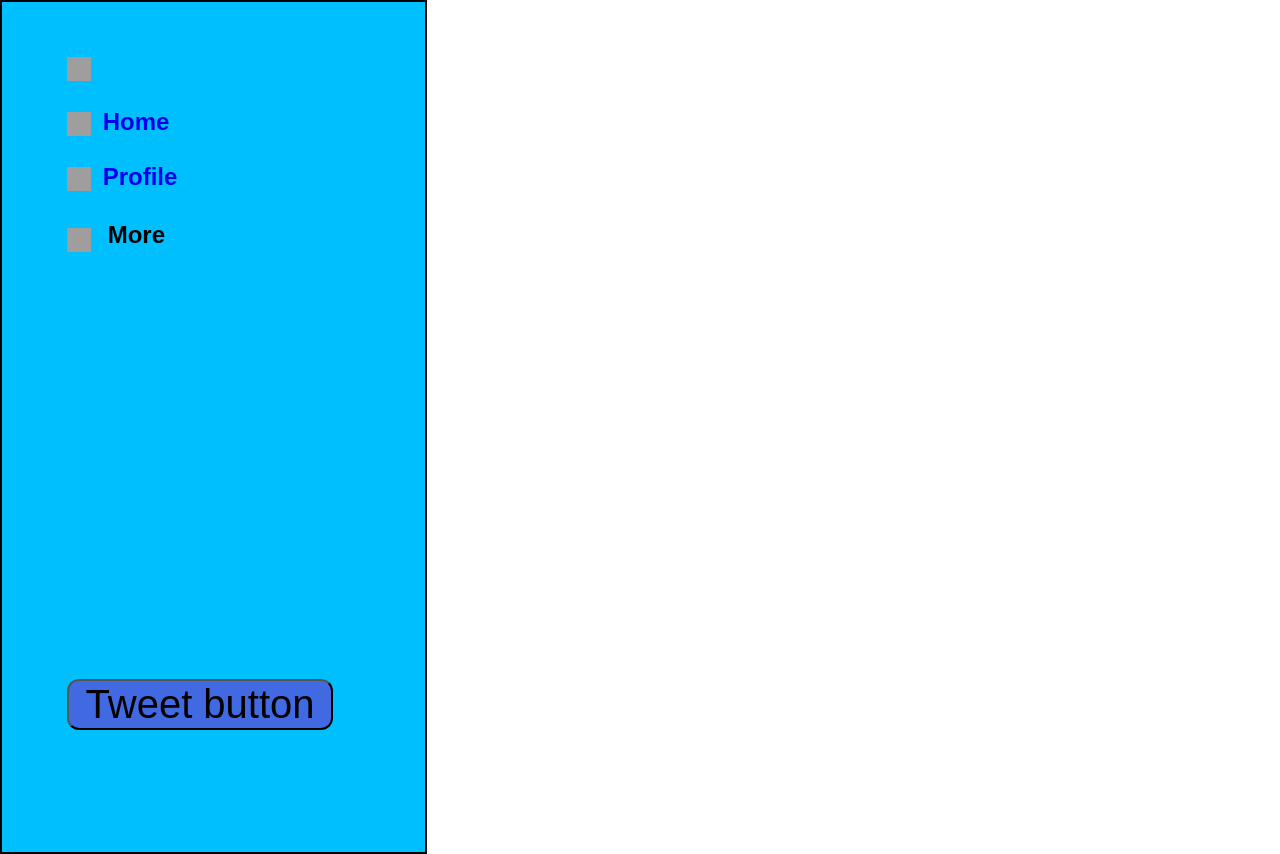
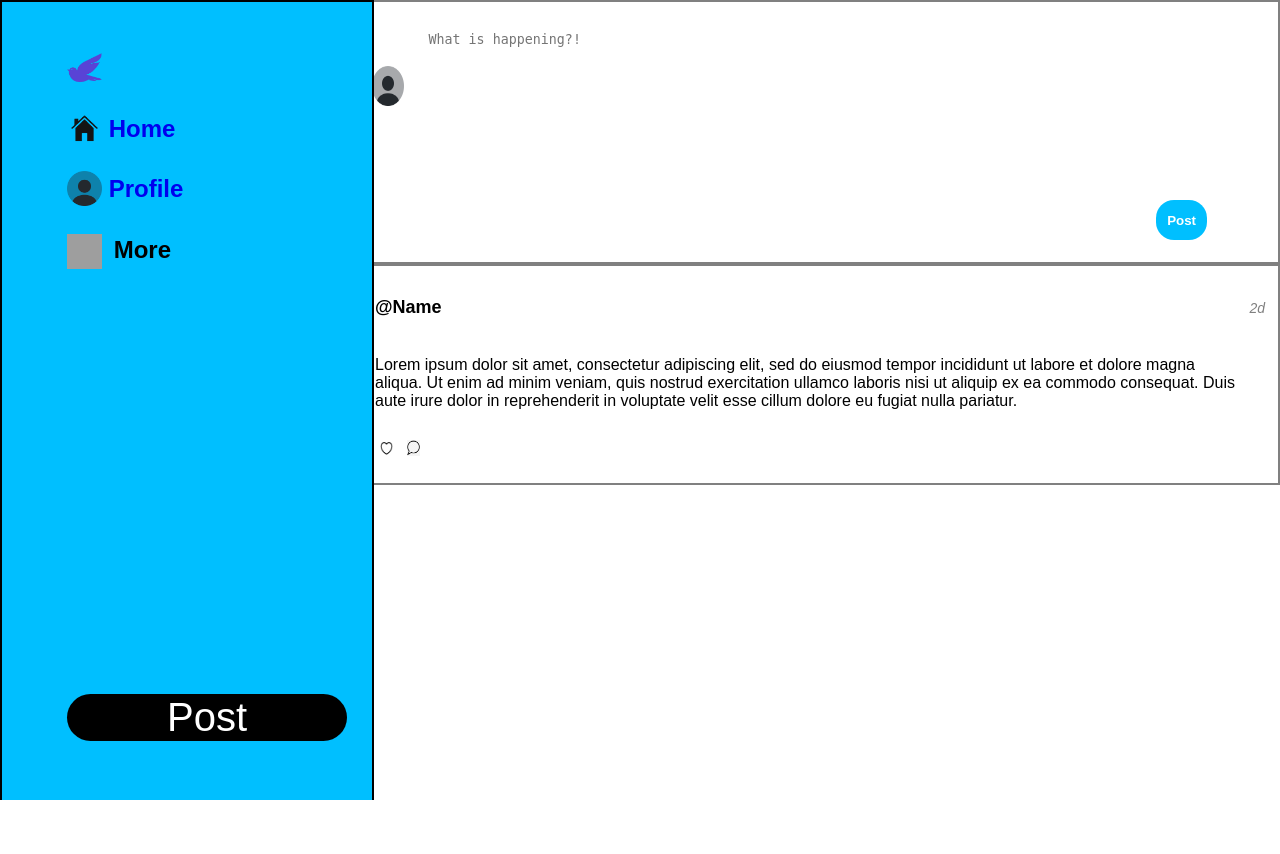
Before and after one commit to WhatABeatifulDuwang/Chirpify, a PHP site: page /home.php in a window 1280 px wide. After the commit the page ends 800 px from the top, so only its background shows below. Run offline with PHP 8.4, Linux system fonts and the light colour scheme; grey boxes are pictures that could not be loaded.

Commit message:
Homepage design almost finished

```diff
--- a/project/home.php
+++ b/project/home.php
@@ -1,3 +1,4 @@
+<?php include_once('database.php');?>
 <!DOCTYPE html>
 <html lang="en">
 <head>
@@ -5,6 +6,7 @@
     <meta name="viewport" content="width=device-width, initial-scale=1.0">
     <title>Home</title>
     <link rel="stylesheet" href="styles.css">
+    <link rel="script" href="scripts.js">
 </head>
 <body>
     <div class="row">
@@ -12,10 +14,53 @@
             <?php include "navbar.php"?>
         </div>
         <div class="column">
-
-        </div>
-        <div class="column">
-
+            <div class="tweetPost">
+                <form>
+                    <img src="assets/imgs/profile-icon.png" alt="profile_picture">
+                    <label>
+                        <textarea placeholder="What is happening?!"></textarea>
+                    </label>
+                    <button type="submit">Post</button>
+                </form>
+            </div>
+            <div class="tweetOverview">
+                <table>
+                    <?php
+                    /*
+                        $tweets = getAllTweets();
+                        foreach($tweets as $tweet)
+                        {
+                    */
+                        ?>
+                        <tr>
+                            <td class="userName">
+                                <p>@Name</p>
+                                <?php /* echo $tweet['userId']; */?>
+                            </td>
+                            <td class="time_posted">
+                                <p>2d</p>
+                                <?php /* echo $tweet['createdAt']; */?>
+                            </td>
+                        </tr>
+                        <tr>
+                            <td class="tweetText">
+                                <p>Lorem ipsum dolor sit amet, consectetur adipiscing elit, sed do eiusmod tempor incididunt ut labore et dolore magna aliqua. Ut enim ad minim veniam, quis nostrud exercitation ullamco laboris nisi ut aliquip ex ea commodo consequat. Duis aute irure dolor in reprehenderit in voluptate velit esse cillum dolore eu fugiat nulla pariatur.</p>
+                                <?php /* echo $tweet['message']; */?>
+                            </td>
+                        </tr>
+                    <tr>
+                       <td class="buttonBar">
+                           <img id="heart" src="assets/icons/heart-empty-icon.png" alt="empty_heart" onclick="likeTweet()">
+                           <img src="assets/icons/reply-icon.png" alt="reply">
+                       </td>
+                    </tr>
+                    <?php
+                    /*
+                        }
+                      */
+                    ?>
+                </table>
+            </div>
         </div>
     </div>
 </body>
--- a/project/navbar.php
+++ b/project/navbar.php
@@ -9,19 +9,21 @@
 <nav>
     <ul>
         <li>
-            <img class="icon" src="assets/logo.png" alt="bird-logo">
+            <a href="./home.php">
+            <img class="icon" src="assets/imgs/logo_no_bg.png" alt="bird-logo">
+            </a>
         </li>
             <li>
-                <img class="icon" src="assets/house-icon.jpg" alt="house-icon"/>
+                <img class="icon" src="assets/imgs/house-icon-nobg.png" alt="house-icon"/>
                 <a href="./home.php">Home</a>
             </li>
         <li>
-            <img class="icon" src="assets/profile-icon.png" alt="profile-icon">
+            <img class="icon" src="assets/imgs/profile-icon.png" alt="profile-icon">
             <a href="./home.php">Profile</a>
         </li>
         <li>
             <div class="dropdown">
-                <img class="icon" src="assets/elipsis-icon.png" alt="elipsis-icon">
+                <img class="icon" src="assets/imgs/elipsis-icon.png" alt="elipsis-icon">
                 <button>More</button>
                 <div class="dropdown-content">
                     <a href="#">Lorem Ipsum</a>
@@ -30,7 +32,7 @@
                 </div>
             </div>
         </li>
-        <li><button id="post">Tweet button</button></li>
+        <li><button id="post">Post</button></li>
     </ul>
 </nav>
 </html>
--- a/project/styles.css
+++ b/project/styles.css
@@ -1,7 +1,6 @@
 body {
     font-family: Arial, sans-serif;
     margin: 0;
-    overflow: hidden;
 }
 
 footer {
@@ -18,13 +17,14 @@ footer {
 
 .column{
     display: flex;
-    justify-content: center;
+    justify-content: flex-start;
     flex-direction: column;
     flex: 1;
 }
 
 nav {
     height: 100vh;
+    width: 25vw;
     background-color: deepskyblue;
     border-style: solid;
     border-width: 2px;
@@ -34,7 +34,7 @@ nav {
     list-style: none;
     margin: 0;
     padding: 25px;
-    overflow: hidden;
+    position: fixed;
 }
 
 nav ul{
@@ -73,7 +73,7 @@ nav li img{
 .dropdown-content {
     display: none;
     position: absolute;
-    background-color: white;
+    background-color: lightblue;
     box-shadow: 0 8px 16px 0 rgba(0,0,0,0.2);
 }
 
@@ -94,15 +94,91 @@ nav li img{
 }
 
 .icon{
-    height: 24px;
-    width: 24px;
-    padding: 5px 5px 0 0;
+    height: 35px;
+    width: 35px;
 }
 
 #post{
-    background-color: royalblue;
-    border-radius: 12px;
+    background-color: black;
+    border-radius: 24px;
+    border-style: none;
+    color: white;
     margin-top: 50vh;
-    width: 80%;
+    width: 100%;
     font-size: 40px;
 }
+
+.tweetOverview{
+    border-style: solid;
+    border-color: grey;
+    border-width: 2px;
+    padding: 10px;
+    width: 70vw;
+    margin: 0;
+}
+
+.tweetText{
+    width: 100%;
+}
+
+.userName{
+    font-size: 18px;
+    font-weight: bold;
+}
+
+.time_posted{
+    font-size: 14px;
+    font-style: italic;
+    color: grey;
+}
+
+.tweetPost{
+    border-style: solid;
+    border-color: grey;
+    border-width: 2px;
+    height: 30vh;
+    width: 70vw;
+    margin: 0;
+    padding: 10px;
+}
+
+.tweetPost button{
+    width: 4vw;
+    height: 5vh;
+    background-color: deepskyblue;
+    border-radius: 18px;
+    border-style: none;
+    color: white;
+    font-weight: bold;
+    margin-left: 87.5%;
+}
+
+.tweetPost img{
+    width: 2.5vw;
+    height: 5vh;
+    margin-bottom: 10%;
+}
+
+.tweetPost textarea{
+    resize: none;
+    border-style: none;
+    width: 60vw;
+    height: 18vh;
+    padding: 20px;
+}
+
+.buttonBar{
+    width: 2.5vw;
+    height: 5vh;
+}
+
+.buttonBar img{
+    width: 1vw;
+    height: 2vh;
+    padding: 5px;
+}
+
+.buttonBar button{
+    border-style: none;
+    background-color: white;
+}
```
Also changed, not shown: project/scripts.js (+10 -0 lines), project/assets/icons/heart-empty-icon.png (added), project/assets/icons/heart-full-icon.png (added), project/assets/icons/reply-icon.png (added), project/assets/imgs/house-icon-nobg.png (added).
